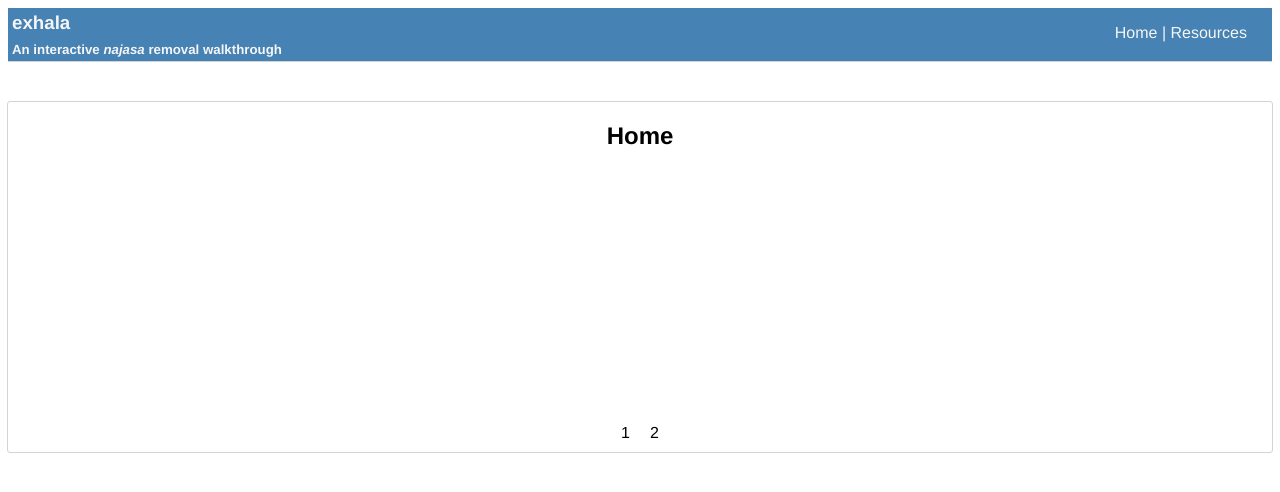
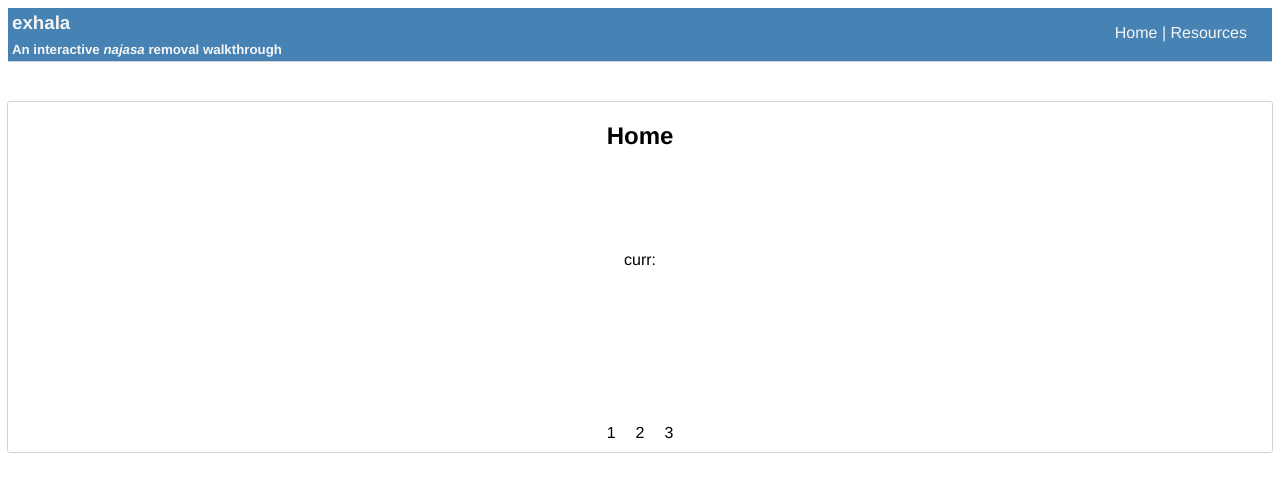
Before and after one commit to p-adams/exala, a Vue app: page /#/ in a window 1280 px wide. Shown: the top 492 px of the page. Built offline with nearby package versions, Linux system fonts and the light colour scheme.

Commit message:
story current step in state

```diff
--- a/src/components/Home.vue
+++ b/src/components/Home.vue
@@ -1,7 +1,9 @@
 <template>
   <div>
     <h2>Home</h2>
+    <p>curr: {{ currentStep }}</p>
     <router-view />
+
     <ul>
       <li v-for="(step, index) in steps" :key="index">
         <span @click="handleStep(step)">{{ index + 1 }}</span>
@@ -11,12 +13,18 @@
 </template>
 
 <script setup>
-import { useRouter } from "vue-router";
+import { ref } from "vue";
+import { useRouter, useRoute } from "vue-router";
 const router = useRouter();
+const route = useRoute();
 const { children: steps } = router
   .getRoutes()
   .find((route) => route.path === "/");
-const handleStep = ({ path }) => router.push(path);
+const currentStep = ref(route.name);
+const handleStep = ({ path, name }) => {
+  currentStep.value = name;
+  router.push(path);
+};
 </script>
 
 <style scoped>
--- /dev/null
+++ b/src/components/Start.vue
@@ -0,0 +1,7 @@
+<template>start</template>
+
+<script>
+export default {};
+</script>
+
+<style></style>
--- a/src/router/index.js
+++ b/src/router/index.js
@@ -1,6 +1,7 @@
 import { createRouter, createWebHashHistory } from "vue-router";
 import Home from "../components/Home.vue";
 import Resources from "../components/Resources.vue";
+import Start from "../components/Start.vue";
 import Types from "../components/Types.vue";
 import Transfer from "../components/Transfer.vue";
 const routes = [
@@ -8,6 +9,7 @@ const routes = [
     path: "/",
     component: Home,
     children: [
+      { path: "/start", component: Start, name: "start" },
       { path: "/types", component: Types, name: "types-of-filth" },
       { path: "/transfer", component: Transfer, name: "transfer-type" },
     ],
```
